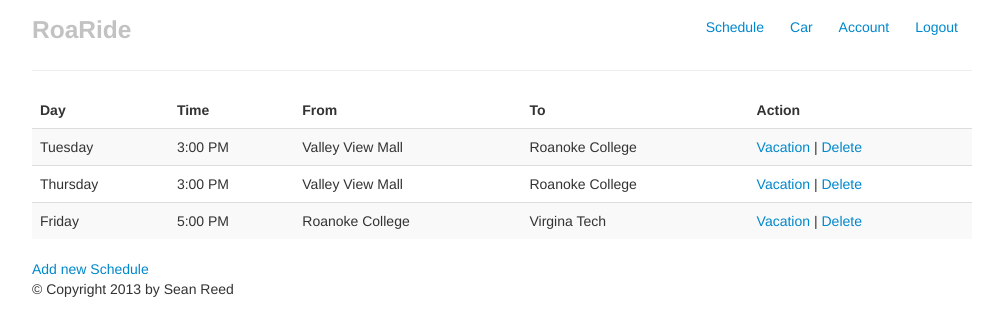
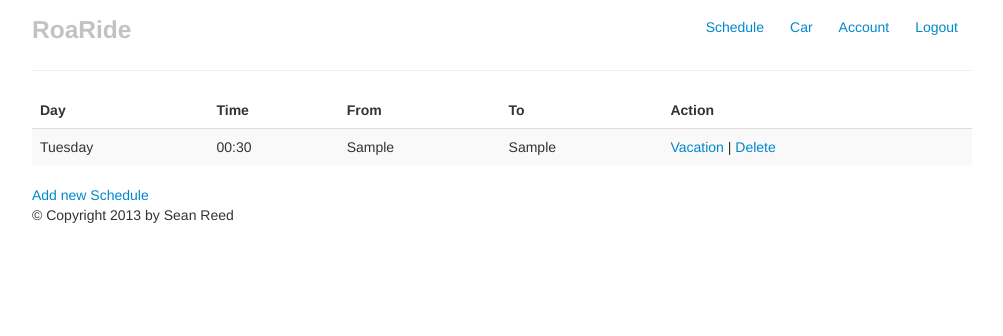
Before and after one commit to streed/IndependentStudy, a Flask app: template app/blueprints/templates/driver/schedule.html in a window 1280 px wide. Shown: the top 336 px of the page, without its empty margins (138-1141 px from the left). Run offline with Flask 2, Linux system fonts and the light colour scheme; the template is opened without the code that fills it: values that come from a table or form of the project are taken from there, others are empty; tables that the repository leaves empty hold one stand-in row (values such as "Sample post"); parts of the project's set-up code (start-up, migrations or seed data) failed here and were passed over; some libraries are stand-ins or nearby versions.

Commit message:
Adding schedules works now. Working on hooking into the rider side now and then finishing up the notifcation system

```diff
--- a/app/blueprints/driver.py
+++ b/app/blueprints/driver.py
@@ -37,7 +37,8 @@ def index():
 @login_required
 def schedule():
 	if( current_user.has_role( "Driver" ) ):
-		return render_template( "driver/schedule.html" )
+		schedules = current_user.driver[0].schedules
+		return render_template( "driver/schedule.html", schedules=schedules )
 	else:
 		return redirect( "/" )
 
@@ -46,8 +47,6 @@ def schedule():
 @login_required
 def schedule_add():
 	scheduleForm = ScheduleForm()
-	print( scheduleForm.day.choices )
-	print( scheduleForm.time.choices )
 	if( scheduleForm.validate_on_submit() ):
 		driver = Driver.query.filter_by( account=current_user ).first()
 		start_str = scheduleForm.start_str.data
--- a/app/blueprints/templates/driver/schedule.html
+++ b/app/blueprints/templates/driver/schedule.html
@@ -13,27 +13,15 @@
 			</tr>
 		</thead>
 		<tbody>
+			{% for s in schedules %}
 			<tr>
-				<td>Tuesday</td>
-				<td>3:00 PM</td>
-				<td>Valley View Mall</td>
-				<td>Roanoke College</td>
-				<td><a href="/driver/schedule/1/accept">Vacation</a> | <a href="/driver/schedule/2/decline">Delete</a></td>
+				<td>{{ [ "Monday", "Tuesday", "Wednesday", "Thursday", "Friday", "Saturday", "Sunday" ][s.day] }}</td>
+				<td>{{ "%02d:%02d" % ( ( s.time * 30 ) // 60, ( s.time * 30 ) % 60 ) }}</td>
+				<td>{{ s.start_str}}</td>
+				<td>{{ s.end_str }}</td>
+				<td><a href="/driver/schedule/{{ s.id }}/accept">Vacation</a> | <a href="/driver/schedule/{{ s.id }}/decline">Delete</a></td>
 			</tr>
-			<tr>
-				<td>Thursday</td>
-				<td>3:00 PM</td>
-				<td>Valley View Mall</td>
-				<td>Roanoke College</td>
-				<td><a href="/driver/schedule/1/accept">Vacation</a> | <a href="/driver/schedule/2/decline">Delete</a></td>
-			</tr>
-			<tr>
-				<td>Friday</td>
-				<td>5:00 PM</td>
-				<td>Roanoke College</td>
-				<td>Virgina Tech</td>
-				<td><a href="/driver/schedule/1/accept">Vacation</a> | <a href="/driver/schedule/2/decline">Delete</a></td>
-			</tr>
+			{% endfor %}
 		</tbody>
 	</table>
 	<a href="/driver/schedule/new">Add new Schedule</a>
--- a/app/models/driver.py
+++ b/app/models/driver.py
@@ -18,7 +18,7 @@ class Driver( db.Model ):
 	account_id = db.Column( db.Integer, db.ForeignKey( "account.id" ) )
 	car_id = db.Column( db.Integer, db.ForeignKey( "car.id" ) )
 
-	account = db.relationship( "Account", backref="account", uselist=False )
+	account = db.relationship( "Account", backref="driver", uselist=False )
 	car = db.relationship( "Car", backref="driver", uselist=False )
 
 	def __init__( self, license_plate, account, car, availableSeats ):
--- a/app/models/schedule.py
+++ b/app/models/schedule.py
@@ -44,7 +44,7 @@ class Schedule( db.Model ):
 	end = db.relationship( "Location", secondary=schedule_locations_end, backref=db.backref( "schedules_end", lazy="dynamic" ), uselist=False )
 
 	driver_id = db.Column( db.Integer, db.ForeignKey( "driver.id" ) )
-	driver = db.relationship( "Driver", uselist=False )
+	driver = db.relationship( "Driver", backref="schedules", uselist=False )
 
 	def __init__( self, day, time, is_permanent, is_active, driver, start_str, start, end_str, end ):
 		self.day = day
@@ -58,8 +58,8 @@ class Schedule( db.Model ):
 		self.end = end
 
 class ScheduleForm( Form ):
-	day = SelectField( 'Day', coerce=int, choices=[(0, "Monday"), ( 1, "Tuesday" ), ( 2, "Wednesday" ), ( 3, "Thursday" ), ( 4, "Friday" ), ( 5, "Saturday" ), ( 6, "Sunday" ) ], validators=[DataRequired()] )
-	time = SelectField( 'Time', coerce=int, choices=[ ( i // 30, "%02d:%02d" % ( i // 60, i % 60 ) ) for i in range( 24 * 60 ) if i % 30 == 0], validators=[DataRequired()] )
+	day = SelectField( 'Day', coerce=int, default=0, choices=[(0, "Monday"), ( 1, "Tuesday" ), ( 2, "Wednesday" ), ( 3, "Thursday" ), ( 4, "Friday" ), ( 5, "Saturday" ), ( 6, "Sunday" ) ] )
+	time = SelectField( 'Time', coerce=int, default=0, choices=[ ( i // 30, "%02d:%02d" % ( i // 60, i % 60 ) ) for i in range( 24 * 60 ) if i % 30 == 0] )
 	start_str = TextField( "Start Location", validators=[DataRequired()] )
 	end_str = TextField( "End Location", validators=[DataRequired()] )
 	start = HiddenField( 'Start Location', validators=[DataRequired()] )
```
Also changed, not shown: app/blueprints/templates/driver/schedule_new.html (+6 -2 lines).
